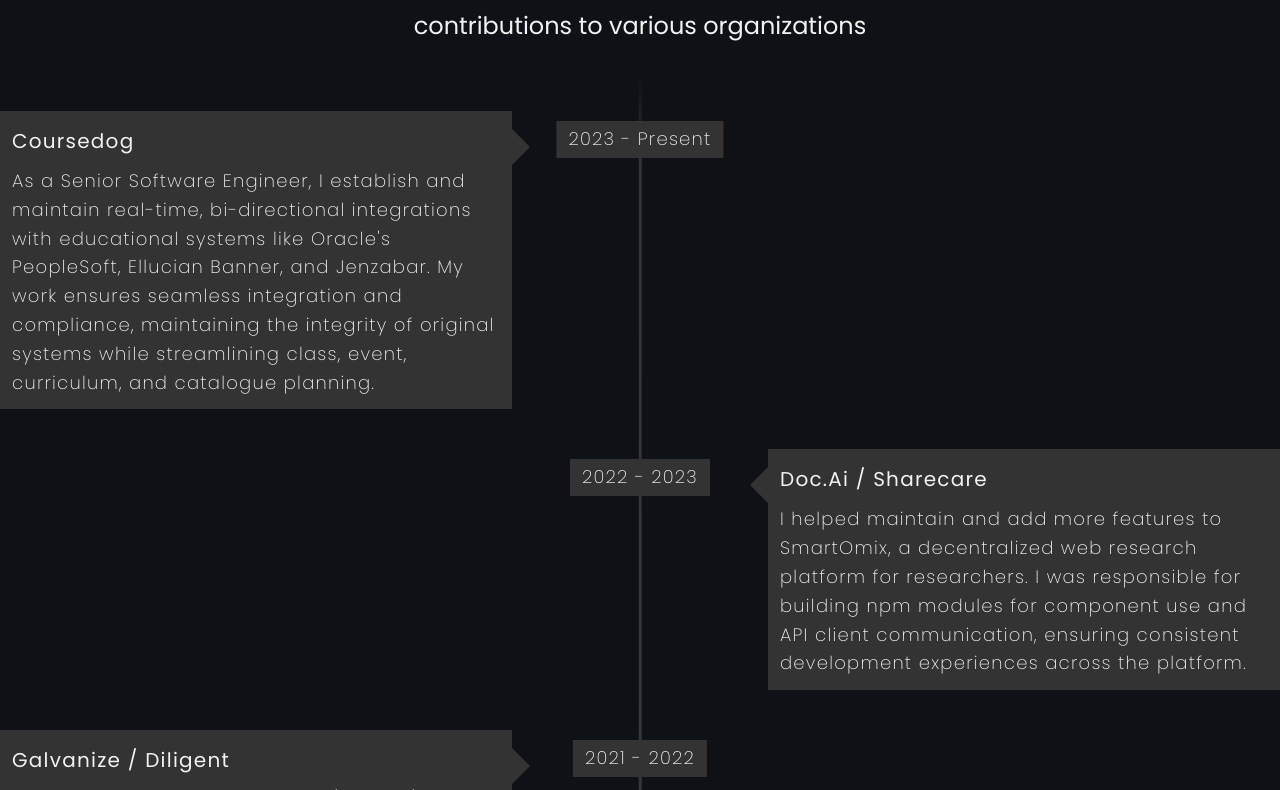
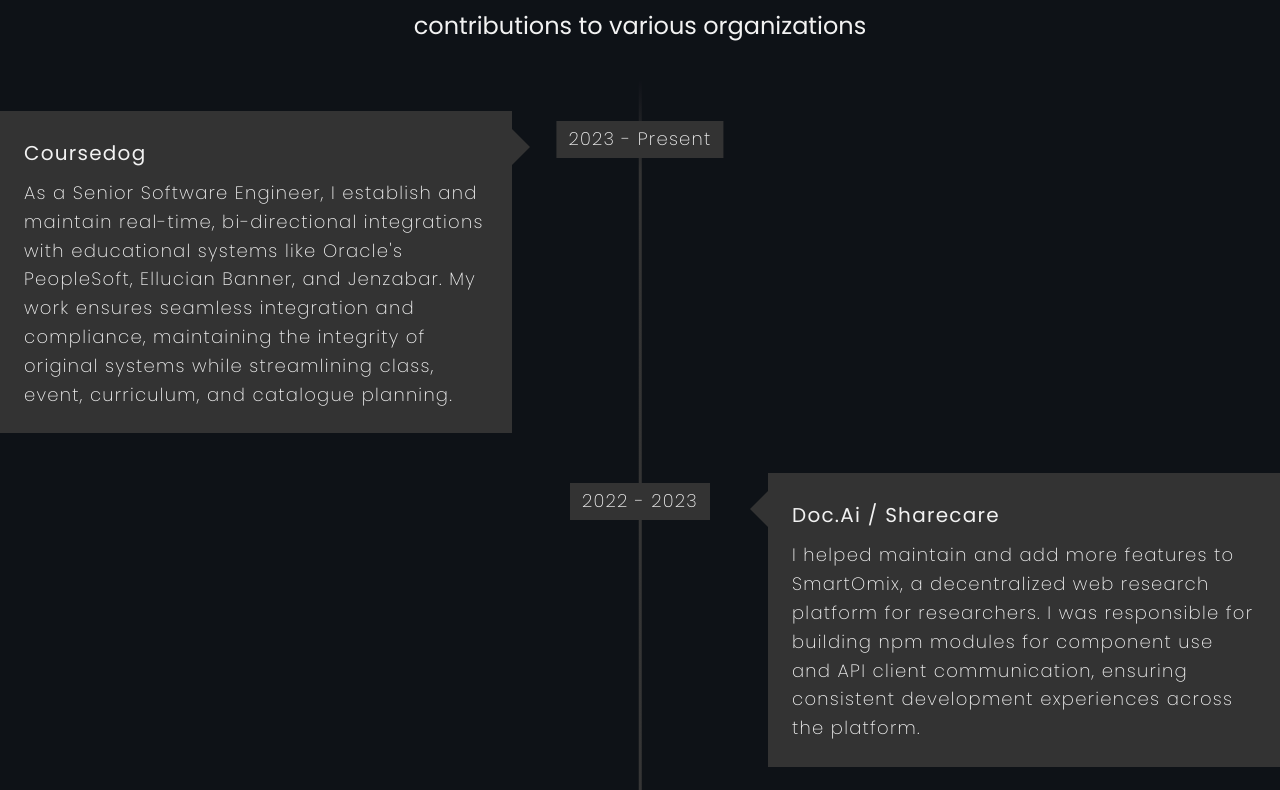
Before and after one commit to codigo/mau-web, a SvelteKit app: page /about-me in a window 1280 px wide. Shown: the part 670-1460 px from the top of the page. Built offline with nearby package versions, Linux system fonts and the light colour scheme.

Commit message:
remove too much margin-left and added padding to content

```diff
--- a/src/routes/about-me/+page.svelte
+++ b/src/routes/about-me/+page.svelte
@@ -260,7 +260,7 @@
 
   .timeline-content {
     position: relative;
-    margin-left: 25.6rem;
+    margin-left: 22rem;
 
     padding: 1.2rem;
     background: #333333;
@@ -268,6 +268,7 @@
 
   @media screen and (min-width: 65em) {
     .timeline-content {
+      padding: 2.4rem;
       margin-left: 0;
       width: calc(50% - 12.8rem);
     }
```
